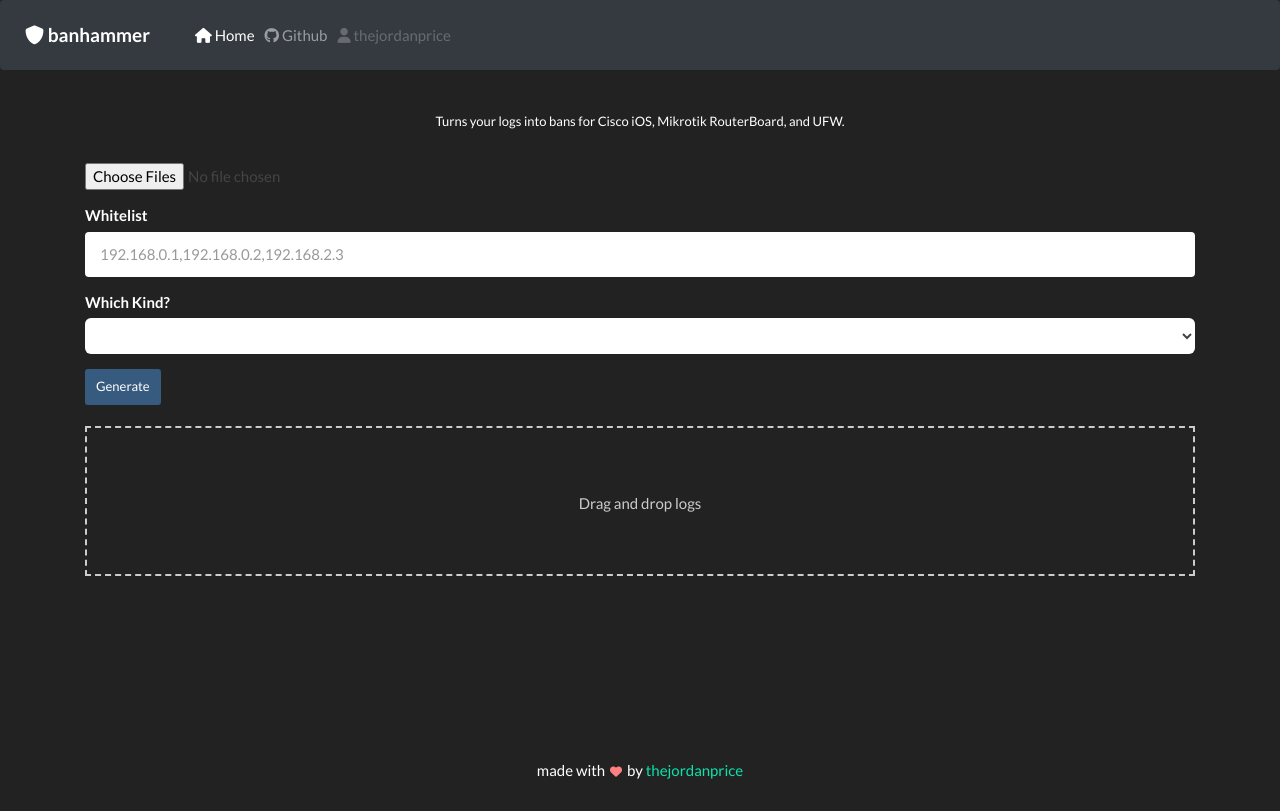
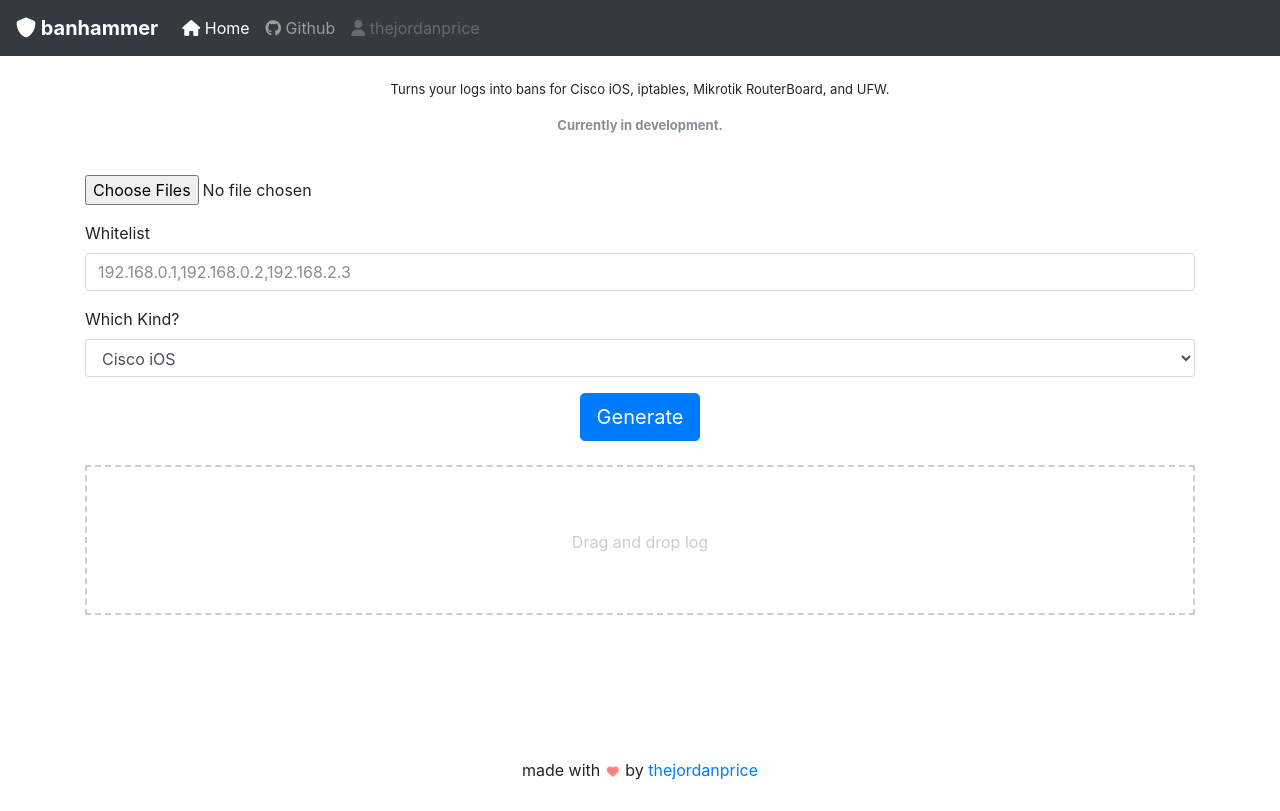
Before and after one commit to thejordanprice/banhammer, a plain HTML site: page index.html in a window 1280 px wide. Drawn offline with Linux system fonts and the light colour scheme.

Commit message:
minor changes and updates
mostly just correcting things.

```diff
--- a/index.html
+++ b/index.html
@@ -10,68 +10,72 @@
   <script type="text/javascript" src="./lib/js/popper.min.js"></script>
   <script type="text/javascript" src="./lib/js/bootstrap.min.js"></script>
   <script type="text/javascript" src="./lib/js/37866a75b2.js"></script>
-  <link rel="stylesheet" type="text/css" href="./lib/css/darkly.css">
   <link rel="stylesheet" type="text/css" href="./src/style.css">
   <title>banhammer by thejordanprice</title>
 </head>
 <body>
-<nav class="navbar navbar-expand-lg navbar-dark bg-dark">
-  <a class="navbar-brand" href="#" target="_tab"><i class="fa fa-shield" aria-hidden="true"></i> banhammer</a>
-  <button class="navbar-toggler" type="button" data-toggle="collapse" data-target="#navbarSupportedContent" aria-controls="navbarSupportedContent" aria-expanded="false" aria-label="Toggle navigation">
-    <span class="navbar-toggler-icon"></span>
+<nav class='navbar navbar-expand-lg navbar-dark bg-dark'>
+  <a class='navbar-brand' href='https://thejordanprice.github.io/banhammer/'><i class='fa fa-shield' aria-hidden='true'></i> banhammer</a>
+  <button class='navbar-toggler' type='button' data-toggle='collapse' data-target='#navbarSupportedContent' aria-controls='navbarSupportedContent' aria-expanded='false' aria-label='Toggle navigation'>
+    <span class='navbar-toggler-icon'></span>
   </button>
-  <div class="collapse navbar-collapse" id="navbarSupportedContent">
-    <ul class="navbar-nav mr-auto">
-      <li class="nav-item active">
-        <a class="nav-link" href="#"><i class="fa fa-home" aria-hidden="true"></i> Home</a>
+  <div class='collapse navbar-collapse' id='navbarSupportedContent'>
+    <ul class='navbar-nav mr-auto'>
+      <li class='nav-item active'>
+        <a class='nav-link' href='#'><i class='fa fa-home' aria-hidden='true'></i> Home</a>
       </li>
-      <li class="nav-item">
-        <a class="nav-link" href="https://github.com/thejordanprice" target="_parent"><i class="fa fa-github" aria-hidden="true"></i> Github</a>
+      <li class='nav-item'>
+        <a class='nav-link' href='https://github.com/thejordanprice' target='_parent'><i class='fa fa-github' aria-hidden='true'></i> Github</a>
       </li>
-      <li class="nav-item">
-        <a class="nav-link disabled" href="#"><i class="fa fa-user" aria-hidden="true"></i> thejordanprice</a>
+      <li class='nav-item'>
+        <a class='nav-link disabled' href='#'><i class='fa fa-user' aria-hidden='true'></i> thejordanprice</a>
       </li>
     </ul>
   </div>
 </nav>
-<br>
-<div class="container" id="array-window">
-  <span class="pull-right">
-    <button type="button" id="copy" class="btn btn-primary"><i class="fa fa-copy" aria-hidden="true"></i> Copy</button>
-  </span>&#xA0;
-  <textarea class="form-control" id="output"></textarea>
+<br />
+<div class='container' id='array-window'>
+  <span class='pull-right'>
+    <button type='button' id='copy' class='btn btn-primary'><i class='fa fa-copy' aria-hidden='true'></i> Copy</button>
+  </span>&nbsp;
+  <textarea class='form-control' id='output'></textarea>
 </div>
-<div class="container" id="landing-window">
-  <p class="centered">Turns your logs into bans for Cisco iOS, Mikrotik RouterBoard, and UFW.</p>
-  <br>
-  <form action="" method="post" enctype="multipart/form-data" id="upload-form">
-    <div class="form-group">
-      <input type="file" name="files[]" id="upload-files" multiple>
+<div class='container' id='landing-window'>
+  <p class='centered'>Turns your logs into bans for Cisco iOS, iptables, Mikrotik RouterBoard, and UFW.</p>
+  <div class='centered'>
+    <p class='text-muted'><b>Currently in development.</b></p>
+  </div>
+  <br />
+  <form action='' method='post' enctype='multipart/form-data' id='upload-form'>
+    <div class='form-group'>
+      <input type='file' name='files[]' id='upload-files' multiple>
     </div>
-    <div class="form-group">
-      <label for="whitelist">Whitelist</label>
-      <input class="form-control" type="text" id="whitelist-input" placeholder="192.168.0.1,192.168.0.2,192.168.2.3">
+    <div class='form-group'>
+      <label for='whitelist'>Whitelist</label>
+      <input class='form-control' type='text' id='whitelist-input' placeholder='192.168.0.1,192.168.0.2,192.168.2.3'>
     </div>
-    <div class="form-group">
-      <label for="type-selector">Which Kind?</label>
-      <select class="form-control input-lg" default="UFW" id="type-selector">
+    <div class='form-group'>
+      <label for='type-selector'>Which Kind?</label>
+      <select class='form-control input-lg' default='UFW' id='type-selector'>
         <option>Cisco iOS</option>
         <option>iptables</option>
         <option>Mikrotik RouterBoard</option>
         <option>UFW</option>
       </select>
     </div>
-    <button type="submit" class="btn btn-sm btn-primary" id="upload-submit">Generate</button>
+    <div class='text-center'>
+      <button type='submit' class='btn btn-lg btn-primary' id='upload-submit'>Generate</button>
+    </div>
   </form>
-  <br>
-  <div class="upload-drop-zone" id="drop-zone">
-    Drag and drop logs
+  <br />
+  <div class='upload-drop-zone' id='drop-zone'>
+    Drag and drop log
   </div>
 </div>
-<footer class="footer">
-  <div class="container">
-    <div class="site-footer">
-      <p class="love">made with <i class="fa fa-heart" aria-hidden="true"></i> by <a href="https://github.com/thejordanprice" target="_top">thejordanprice</a></p>
+<footer class='footer'>
+  <div class='container'>
+    <div class='site-footer'>
+      <p class='love'>made with <i class='fa fa-heart' aria-hidden='true'></i> by <a href='https://github.com/thejordanprice' target='_top'>thejordanprice</a></p>
     </div>
   </div>
 </footer>
```
